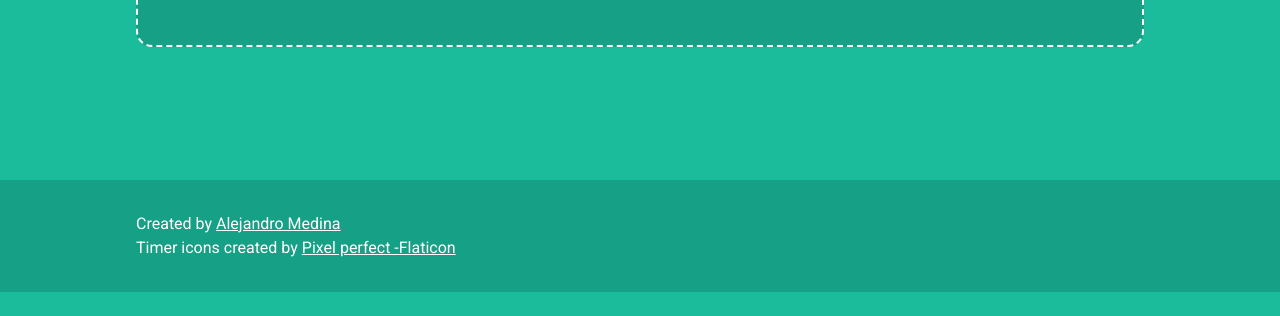
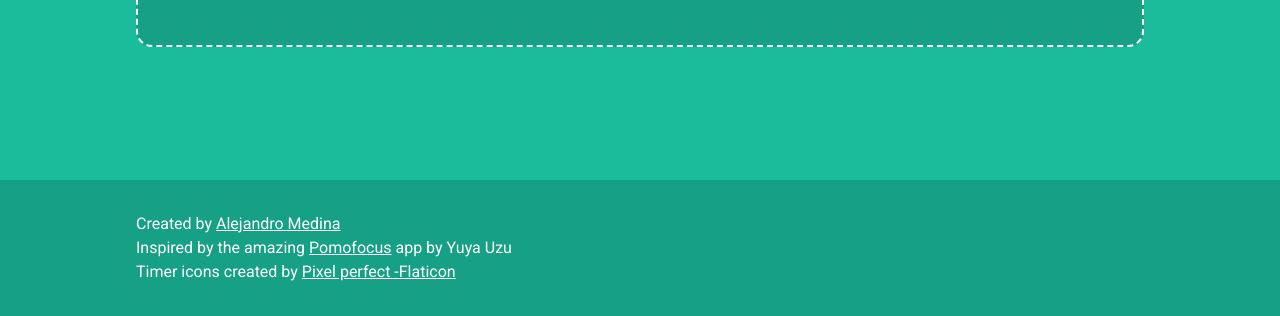
Before and after one commit to alejandro-medina/pomodoro, a plain HTML site: page src/index.html in a window 1280 px wide. Shown: the part 620-936 px from the top of the page. Before the commit the page ends 912 px from the top, so only its background shows below. Drawn offline with Linux system fonts and the light colour scheme.

Commit message:
Add link to pomofocus

```diff
--- a/src/index.html
+++ b/src/index.html
@@ -65,6 +65,11 @@
           </a>
         </p>
         <p>
+          Inspired by the amazing
+          <a href="https://pomofocus.io/" target="_blank">Pomofocus</a>
+          app by Yuya Uzu
+        </p>
+        <p>
           Timer icons created by
           <a href="https://www.flaticon.com/free-icons/timer" target="_blank" title="timer icons"> Pixel perfect -Flaticon</a>
         </p>
```
